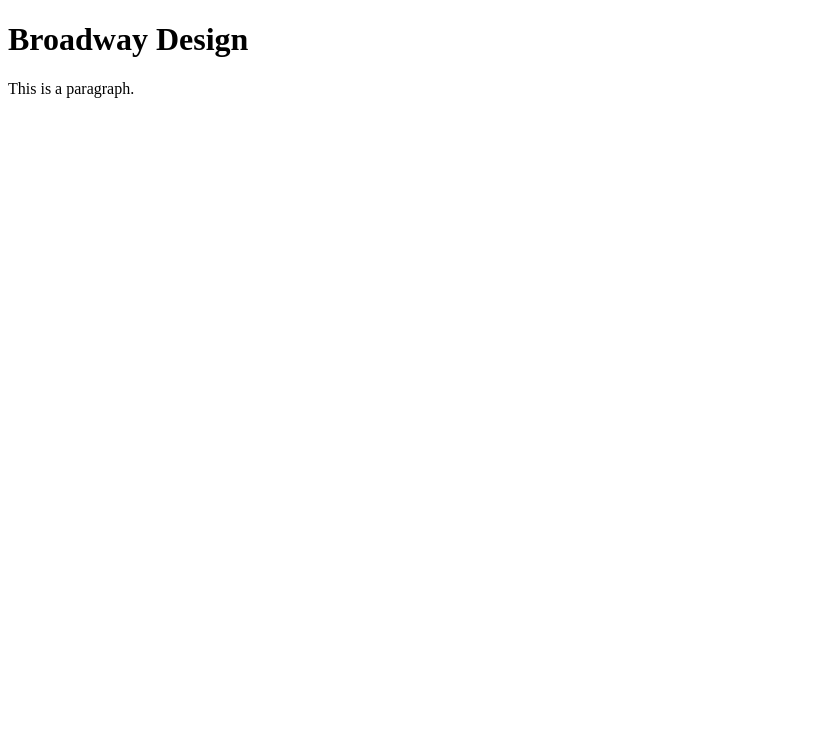
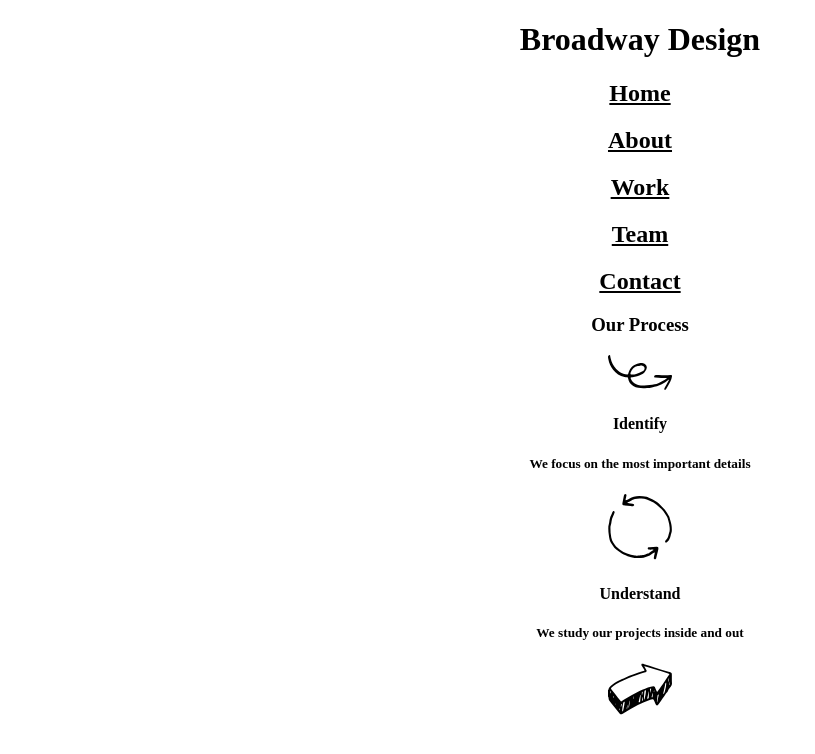
Before and after one commit to TerryOBrien/broadway, a plain HTML site: page index.html in a window 1280 px wide. Shown: the whole page, without its empty margins (0-815 px from the left). Drawn offline with Linux system fonts and the light colour scheme.

Commit message:
half way point

```diff
--- a/index.html
+++ b/index.html
@@ -2,9 +2,42 @@
 <html>
   <head>
     <title>Broadway</title>
+      <link rel="stylesheet" type="text/css" href="theme.css">
   </head>
+  <style type="text/css">
+
+  title
+  {
+    text-align: center;
+  }
+
+  body
+  {
+    text-align: center;
+  }
+
+  h2
+    {
+      text-decoration: underline;
+    }
+
+  </style>
+
   <body>
     <h1>Broadway Design</h1>
-      <p>This is a paragraph.</p>
+     <h2>Home</h2>
+     <h2>About</h2>
+     <h2>Work</h2>
+     <h2>Team</h2>
+     <h2>Contact</h2>
+      <h3>Our Process</h3>
+      <embed src="resources/images/identify.svg">
+        <h4>Identify</h4>
+         <h5>We focus on the most important details</h5>
+      <embed src="resources/images/understand.svg">
+        <h4>Understand</h4>
+          <h5>We study our projects inside and out</h5>
+      <embed src="resources/images/execute.svg">
+
   </body>
 </html>
```
